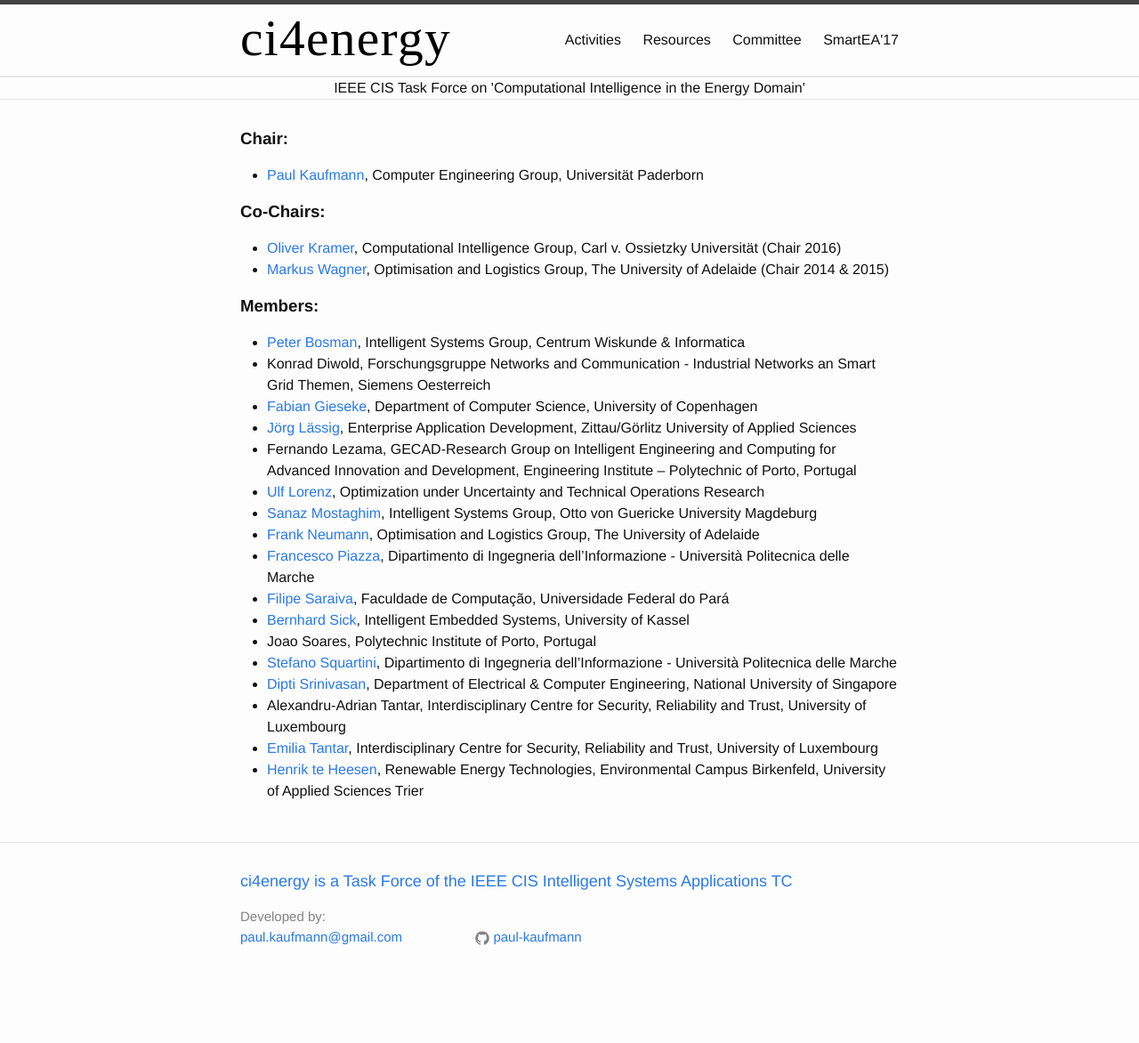
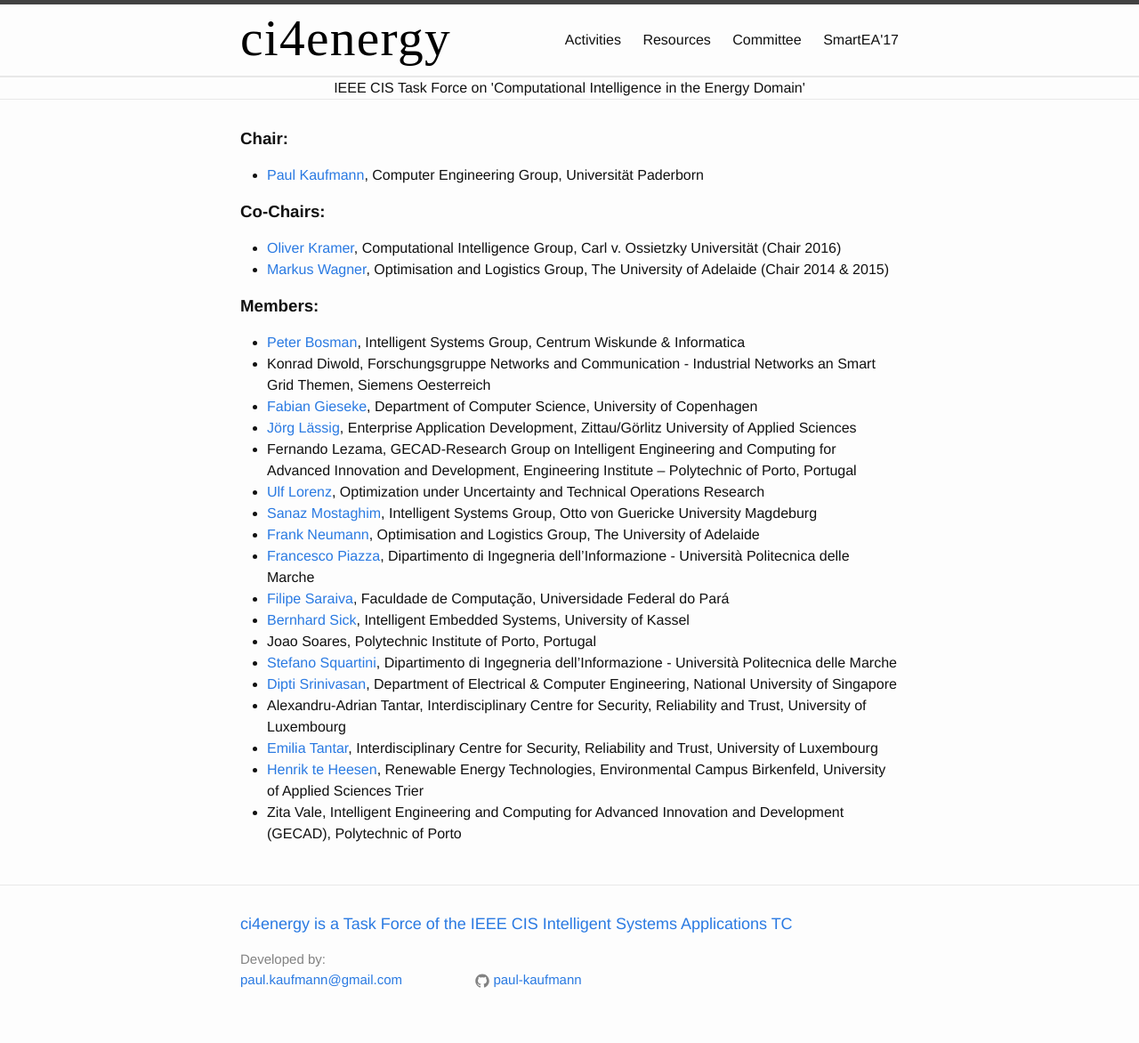
Before and after one commit to ci4energy/ci4energy.github.io, a Jekyll site: the page built from committee.md, in a window 1280 px wide. Shown: the whole page at 89% size. Built offline with Jekyll 4.4.1, drawn with Linux system fonts in a browser that asks for light colours; before the commit the page ends 1124 px from its top, so only the background shows below that.

Commit message:
no message

```diff
--- a/committee.md
+++ b/committee.md
@@ -33,3 +33,4 @@
 - Alexandru-Adrian Tantar, Interdisciplinary Centre for Security, Reliability and Trust, University of Luxembourg
 - <a href="https://emiliatantar.wordpress.com/">Emilia Tantar</a>, Interdisciplinary Centre for Security, Reliability and Trust, University of Luxembourg
 - <a href="http://www.umwelt-campus.de/ucb/index.php?id=teheesen">Henrik te Heesen</a>, Renewable Energy Technologies, Environmental Campus Birkenfeld, University of Applied Sciences Trier
+- Zita Vale, Intelligent Engineering and Computing for Advanced Innovation and Development (GECAD), Polytechnic of Porto
```
